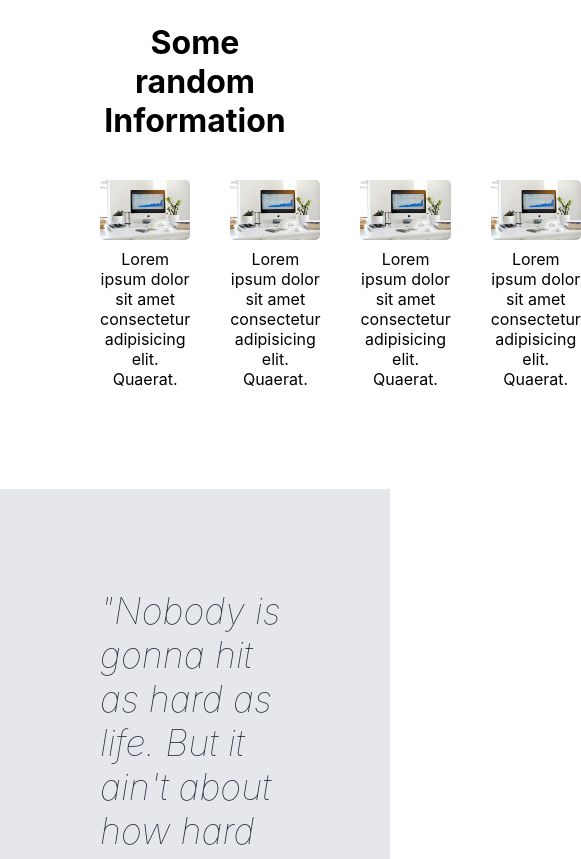
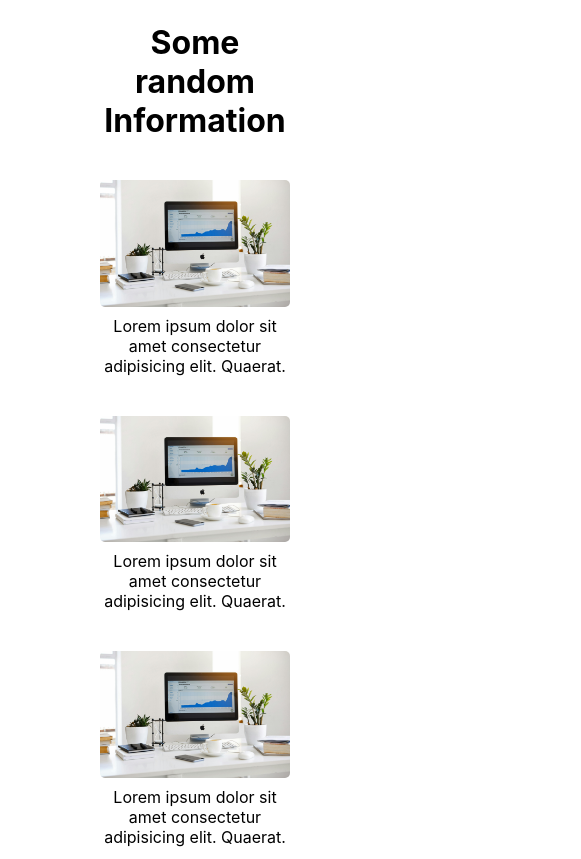
Before and after one commit to dedricl/ff-landing-page, a plain HTML site: page index.html in a window 390 px wide. Shown: the part 792-1651 px from the top of the page, 581 px wide, since content can reach past the window. Drawn offline with Linux system fonts and the light colour scheme.

Commit message:
make landing page mobile responsive

```diff
--- a/styles.css
+++ b/styles.css
@@ -124,6 +124,14 @@ nav ul {
   gap: 40px;
 }
 
+@media (max-width: 600px) {
+  .services-flex,
+  .inner-container.cta-flex-container {
+    flex-direction: column;
+    /* gap: 20px; */
+  }
+}
+
 .service-img {
   border-radius: 5px;
 }
```
